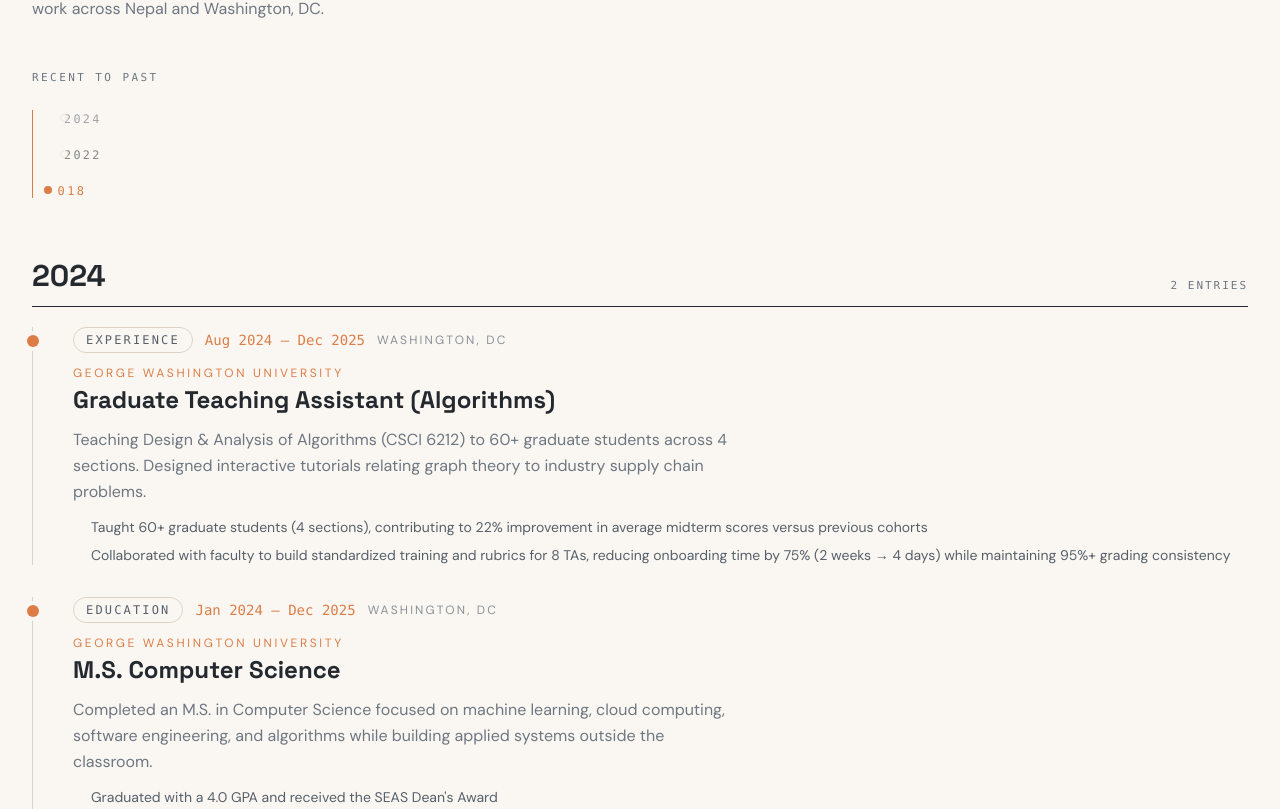
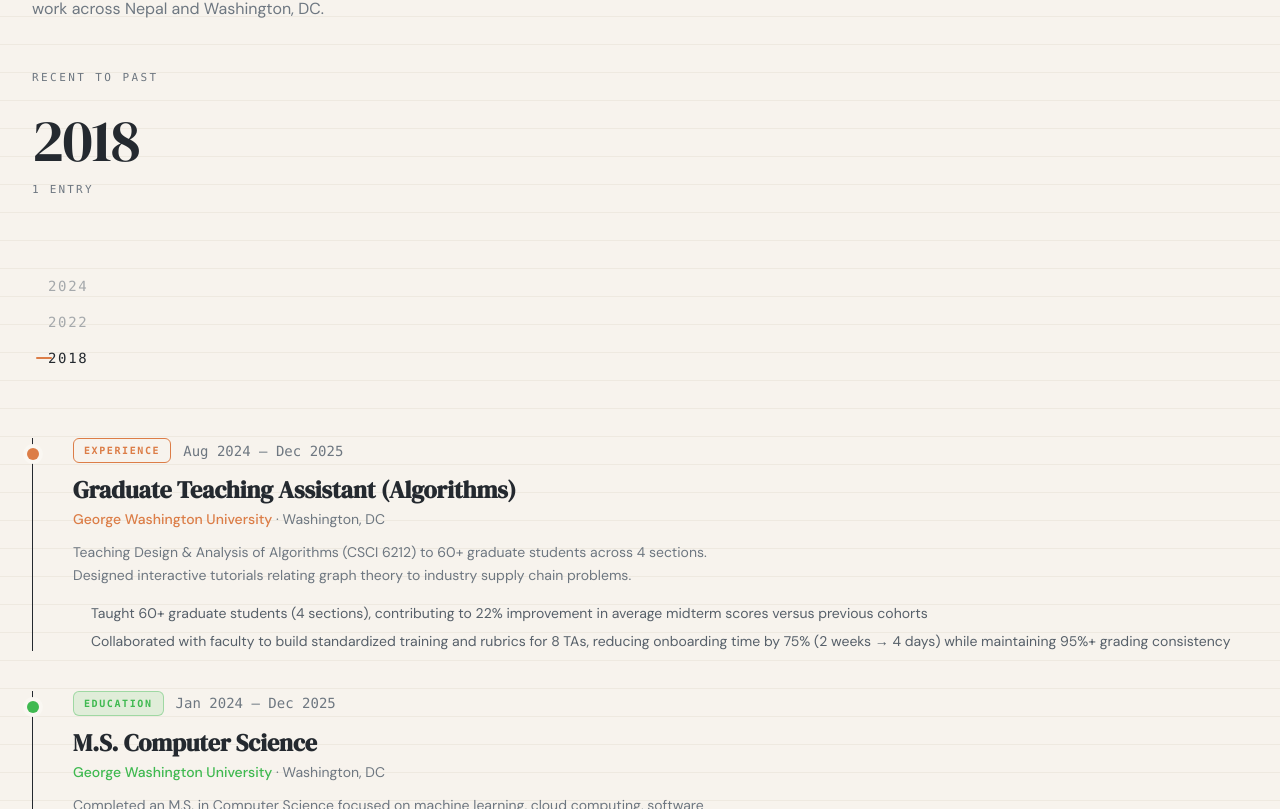
Before and after one commit to aabhiyann/portfolio-abhiyan, a React (Vite) app: page / in a window 1280 px wide. Shown: the part 2451-3260 px from the top of the page. Built offline with nearby package versions, Linux system fonts and the light colour scheme.

Commit message:
feat: add journey timeline with track colors and year flip

```diff
--- a/src/pages/Home.tsx
+++ b/src/pages/Home.tsx
@@ -1,6 +1,6 @@
 import { useMemo, useState, useRef, useEffect } from "react";
 import { Link } from "react-router-dom";
-import { motion } from "framer-motion";
+import { AnimatePresence, motion } from "framer-motion";
 import { motionTokens } from "../utils/motion";
 import { projects } from "../data/Projects";
 import Page from "../components/Page";
@@ -28,6 +28,24 @@ const parseStartDate = (dates: string) => {
   const [start] = dates.split("–").map((part) => part.trim());
   return new Date(`${start} 1`).getTime();
 };
+
+/** track-specific track colors: work/experience = orange, education/teaching = mint */
+function timelineTrackStyle(track: string) {
+  if (track === "Experience") {
+    return {
+      pill: "border-accent-primary/45 bg-accent-primary/12 text-accent-primary",
+      node: "bg-accent-primary",
+      bullet: "bg-accent-primary/80",
+      company: "text-accent-primary",
+    };
+  }
+  return {
+    pill: "border-success/40 bg-success/12 text-success",
+    node: "bg-success",
+    bullet: "bg-success/75",
+    company: "text-success",
+  };
+}
 
 function Home() {
   const homepageTimeline = useMemo(
@@ -128,6 +146,10 @@ function Home() {
       ? (activeYearIndex / (timelineYears.length - 1)) * 100
       : 0;
   const railProgressHeight = `calc(max(${railProgressPct}%, 0%) - 0.5rem)`;
+
+  const activeYearEntryCount =
+    groupedTimeline.find((g) => g.year === activeTimelineYear)?.entries
+      .length ?? 0;
 
   return (
     <Page>
@@ -270,9 +292,22 @@ function Home() {
       {/* Why Hire Me Section */}
       <WhyHireMe />
 
-      {/* Experience Timeline */}
-      <section className="py-24 bg-bg-surface/40">
-        <div className="max-w-7xl mx-auto px-6 md:px-8">
+      {/* Experience Timeline — left year rail + scrollable right column */}
+      <section
+        className="relative py-24 overflow-hidden bg-bg-surface/50"
+        aria-label="Career timeline"
+      >
+        {/* Subtle notebook lines */}
+        <div
+          className="pointer-events-none absolute inset-0 opacity-[0.35] dark:opacity-[0.2]"
+          style={{
+            backgroundImage:
+              "repeating-linear-gradient(to bottom, transparent 0, transparent 27px, var(--color-border-primary) 27px, var(--color-border-primary) 28px)",
+            backgroundSize: "100% 28px",
+          }}
+        />
+
+        <div className="relative max-w-7xl mx-auto px-6 md:px-8">
           <div className="max-w-2xl mb-10 lg:mb-12">
             <div className="inline-flex items-center gap-3 mb-5">
               <span className="h-px w-10 bg-accent-primary/60" />
@@ -287,40 +322,60 @@ function Home() {
               DC.
             </p>
           </div>
-          <p className="text-[11px] font-mono uppercase tracking-[0.22em] text-text-muted mb-5">
+          <p className="text-[11px] font-mono uppercase tracking-[0.22em] text-text-muted mb-6">
             Recent to Past
           </p>
 
-          <div className="grid grid-cols-1 lg:grid-cols-[128px,minmax(0,1fr)] gap-8 lg:gap-14 items-start">
+          <div className="grid grid-cols-1 lg:grid-cols-[minmax(220px,280px),minmax(0,1fr)] gap-10 lg:gap-16 items-start">
+            {/* Left: sticky headline year + year list */}
             <div className="hidden lg:block lg:sticky lg:top-24 self-start z-10">
-              <div className="relative pl-4">
-                <div className="absolute left-0 top-1 bottom-1 w-px bg-border-primary/80" />
+              <div className="min-h-[7.5rem] overflow-hidden">
+                <AnimatePresence mode="wait" initial={false}>
+                  <motion.div
+                    key={activeTimelineYear}
+                    initial={{ y: 14, opacity: 0 }}
+                    animate={{ y: 0, opacity: 1 }}
+                    exit={{ y: -14, opacity: 0 }}
+                    transition={{ duration: 0.28, ease: [0.22, 1, 0.36, 1] }}
+                  >
+                    <p className="text-5xl md:text-6xl font-medium tracking-tight font-display text-text-primary leading-none">
+                      {activeTimelineYear}
+                    </p>
+                    <p className="mt-3 text-[11px] font-mono uppercase tracking-[0.2em] text-text-muted">
+                      {activeYearEntryCount}{" "}
+                      {activeYearEntryCount === 1 ? "entry" : "entries"}
+                    </p>
+                  </motion.div>
+                </AnimatePresence>
+              </div>
+
+              <div className="relative mt-10 pl-1">
+                <div className="absolute left-0 top-1 bottom-1 w-px bg-border-primary/70" />
                 <div
-                  className="absolute left-0 top-1 w-px bg-accent-primary transition-[height] duration-300"
+                  className="absolute left-0 top-1 w-px bg-accent-primary/90 transition-[height] duration-300 ease-out"
                   style={{ height: railProgressHeight }}
                 />
-                <div className="space-y-3">
-                  {timelineYears.map((year, index) => {
+                <div className="space-y-1">
+                  {timelineYears.map((year) => {
                     const isActive = activeTimelineYear === year;
 
                     return (
                       <motion.div
                         key={year}
-                        animate={{
-                          opacity: isActive ? 1 : 0.55,
-                          x: isActive ? 0 : 4,
-                          scale: isActive ? 1 : 0.98,
+                        layout
+                        className="relative flex items-center gap-3 py-1.5 pl-3"
+                      >
+                        {isActive && (
+                          <motion.span
+                            layoutId="timeline-year-accent"
+                            className="absolute left-0 top-1/2 -translate-y-1/2 h-0.5 w-4 rounded-full bg-accent-primary"
+                            transition={{
+                              type: "spring",
+                              stiffness: 380,
+                              damping: 34,
                             }}
-                        transition={{ duration: 0.22, ease: "easeOut" }}
-                        className="relative"
-                      >
-                        <span
-                          className={`absolute left-[-4px] top-2 h-2 w-2 rounded-full transition-all duration-300 ${
-                            isActive
-                              ? "bg-accent-primary ring-4 ring-bg-primary"
-                              : "bg-bg-primary border border-border-primary"
-                          }`}
                           />
+                        )}
                         <button
                           type="button"
                           aria-current={isActive ? "true" : "false"}
@@ -332,12 +387,10 @@ function Home() {
                               block: "start",
                             });
                           }}
-                          className={`text-xs font-mono tracking-[0.2em] transition-colors duration-300 ${
+                          className={`text-left text-sm font-mono tracking-[0.12em] transition-colors duration-200 ${
                             isActive
-                              ? "text-accent-primary"
-                              : index === 0
-                                ? "text-text-secondary"
-                                : "text-text-muted/75"
+                              ? "text-text-primary font-medium"
+                              : "text-text-muted/60 hover:text-text-secondary"
                           }`}
                         >
                           {year}
@@ -390,28 +443,31 @@ function Home() {
                     duration: motionTokens.duration.normal / 1000,
                     delay: yearGroupIndex * 0.06,
                   }}
-                  className="space-y-5"
+                  className="space-y-6"
                 >
-                  <div className="flex items-end justify-between gap-3 border-b border-border-primary/70 pb-3">
-                    <h3 className="text-2xl md:text-3xl font-bold font-heading text-text-primary">
+                  {/* Right column: subtle year anchor (large year lives in left rail on desktop) */}
+                  <div className="flex items-baseline gap-4 border-b border-border-primary/50 pb-2 lg:hidden">
+                    <h3 className="text-2xl font-bold font-display text-text-primary">
                       {yearGroup.year}
                     </h3>
-                    <p className="text-[11px] font-mono uppercase tracking-[0.18em] text-text-muted">
+                    <span className="text-[10px] font-mono uppercase tracking-[0.2em] text-text-muted">
                       {yearGroup.entries.length}{" "}
                       {yearGroup.entries.length === 1 ? "entry" : "entries"}
-                    </p>
+                    </span>
                   </div>
 
-                  <div className="space-y-8">
+                  <div className="space-y-10">
                     {yearGroup.entries.map(
-                      ({ item: experience, index }, entryIndex) => (
+                      ({ item: experience, index }, entryIndex) => {
+                        const trackStyle = timelineTrackStyle(experience.track);
+                        return (
                           <motion.article
                             key={experience.id}
                             ref={(el) => {
                               articleRefs.current[index] = el;
                             }}
                             data-tl-index={index}
-                          className="relative border-l border-border-primary pl-8 md:pl-10"
+                            className="relative border-l border-border-primary/80 pl-8 md:pl-10"
                             initial={{ opacity: 0, y: 20 }}
                             whileInView={{ opacity: 1, y: 0 }}
                             viewport={{ once: true, amount: 0.2 }}
@@ -420,35 +476,42 @@ function Home() {
                               delay: entryIndex * 0.05,
                             }}
                           >
-                          <div className="absolute left-[-6px] top-2 h-3 w-3 rounded-full bg-accent-primary ring-4 ring-bg-primary" />
+                            <div
+                              className={`absolute left-[-6px] top-2.5 h-3 w-3 rounded-full ring-4 ring-bg-primary ${trackStyle.node}`}
+                            />
 
                             <div className="space-y-3">
                               <div className="flex flex-wrap items-center gap-3">
-                              <span className="inline-flex rounded-full border border-border-primary px-3 py-1 text-xs font-mono uppercase tracking-[0.18em] text-text-secondary">
+                                <span
+                                  className={`inline-flex rounded-md border px-2.5 py-1 text-[10px] font-mono font-semibold uppercase tracking-[0.16em] ${trackStyle.pill}`}
+                                >
                                   {experience.track}
                                 </span>
-                              <span className="text-sm font-mono text-accent-primary">
+                                <span className="text-sm font-mono text-text-muted">
                                   {experience.dates}
-                              </span>
-                              <span className="text-xs uppercase tracking-[0.18em] text-text-muted/80">
-                                {experience.location}
                                 </span>
                               </div>
 
                               <div className="space-y-1">
-                              <p className="text-xs uppercase tracking-[0.22em] text-accent-primary">
-                                {experience.company}
-                              </p>
-                              <h4 className="text-xl md:text-2xl font-bold text-text-primary font-heading leading-tight">
+                                <h4 className="text-xl md:text-2xl font-semibold text-text-primary font-display leading-tight">
                                   {experience.role}
                                 </h4>
+                                <p
+                                  className={`text-sm font-medium ${trackStyle.company}`}
+                                >
+                                  {experience.company}
+                                  <span className="font-normal text-text-muted">
+                                    {" "}
+                                    · {experience.location}
+                                  </span>
+                                </p>
                               </div>
 
-                            <p className="text-text-muted leading-relaxed max-w-2xl">
+                              <p className="text-sm text-text-muted leading-relaxed max-w-2xl">
                                 {experience.description}
                               </p>
 
-                            <div className="space-y-2">
+                              <div className="space-y-2 pt-1">
                                 {experience.achievements
                                   .slice(0, 2)
                                   .map((achievement) => (
@@ -456,14 +519,17 @@ function Home() {
                                       key={achievement}
                                       className="flex items-start gap-3 text-sm text-text-secondary"
                                     >
-                                    <span className="mt-1.5 h-1.5 w-1.5 rounded-full bg-accent-primary/70 shrink-0" />
+                                      <span
+                                        className={`mt-1.5 h-1.5 w-1.5 rounded-full shrink-0 ${trackStyle.bullet}`}
+                                      />
                                       <span>{achievement}</span>
                                     </div>
                                   ))}
                               </div>
                             </div>
                           </motion.article>
-                      ),
+                        );
+                      },
                     )}
                   </div>
                 </motion.section>
@@ -477,7 +543,7 @@ function Home() {
             </div>
           </div>
 
-          <div className="hidden lg:flex justify-start mt-10 pl-[110px]">
+          <div className="hidden lg:flex justify-start mt-10 pl-[calc(280px+4rem)]">
             <Button as={Link} to="/about" variant="outline" size="md">
               View Full Journey
             </Button>
```
Lines whose indentation alone changed are shown as unchanged.
